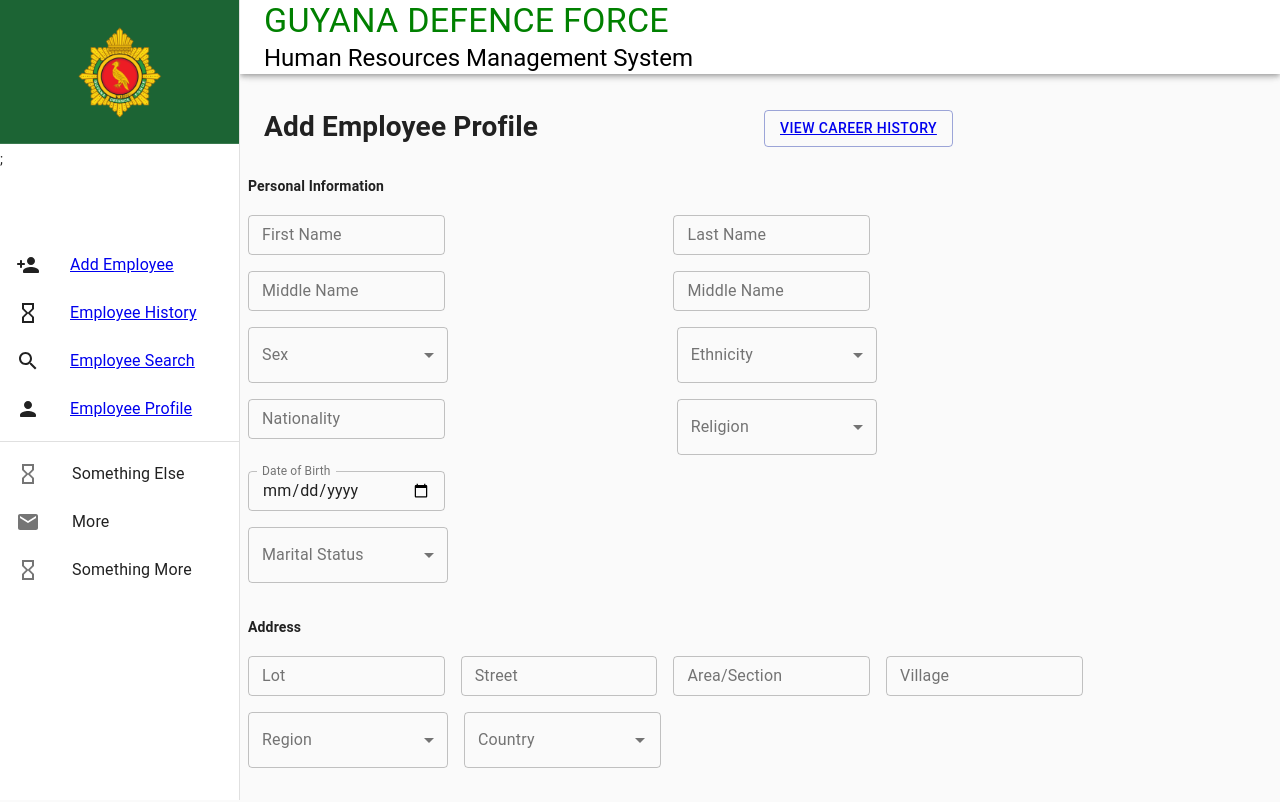
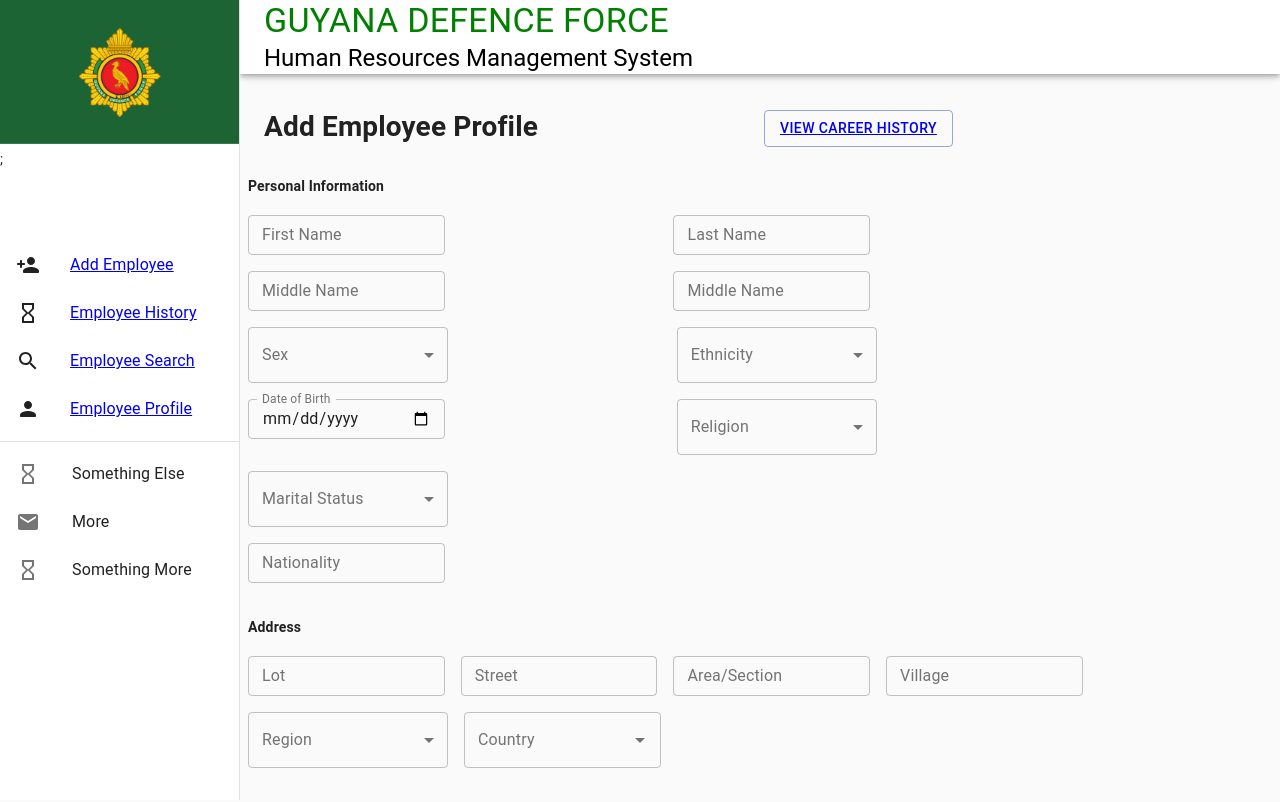
Before and after one commit to Arrianna/GDF-hrms-frontend, a React (Create React App) app in the folder front-end/gdf-hrms/: page /add-employee in a window 1280 px wide. Shown: the top 802 px of the page. Built offline with nearby package versions, Linux system fonts and the light colour scheme.

Commit message:
Adjusted EmployeePIForm

```diff
--- a/front-end/gdf-hrms/src/components/AddEmployeeComponents/AddEmployeePIForm.js
+++ b/front-end/gdf-hrms/src/components/AddEmployeeComponents/AddEmployeePIForm.js
@@ -86,7 +86,7 @@
                 </Select>
               </FormControl>
 
-              <TextField id="Nationality" label="Nationality" variant="outlined" size="small" />
+              <TextField id="dateOfBirth" label="Date of Birth" variant="outlined" InputLabelProps={{ shrink: true,}} size="small" type="date" />
             </Grid>
           </Grid >
         </div>
@@ -130,7 +130,6 @@
         </div>
         <div>
           <Grid item xs={2}>
-            <TextField id="dateOfBirth" label="Date of Birth" variant="outlined" InputLabelProps={{ shrink: true,}} size="small" type="date" />
             <FormControl variant="outlined" className={classes.formControl}>
               <InputLabel id="marital-status-label">Marital Status</InputLabel>
               <Select
@@ -146,6 +145,7 @@
                 <MenuItem value={3}>Divorced</MenuItem>
               </Select>
             </FormControl>
+            <TextField id="Nationality" label="Nationality" variant="outlined" size="small" />
           </Grid >
         </div>
       </React.Fragment>
```
Also changed, not shown: 1 other file (tests, documents, lock files or other folders).
